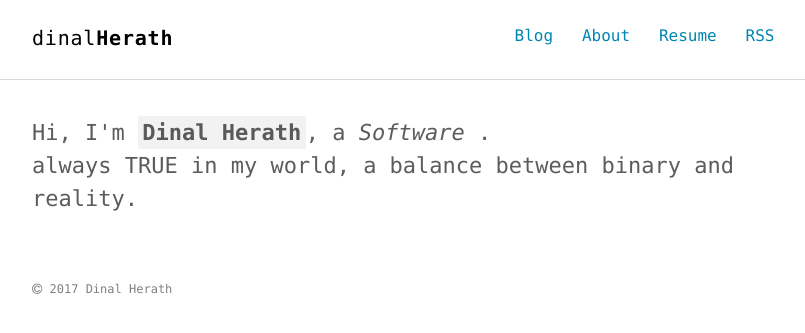
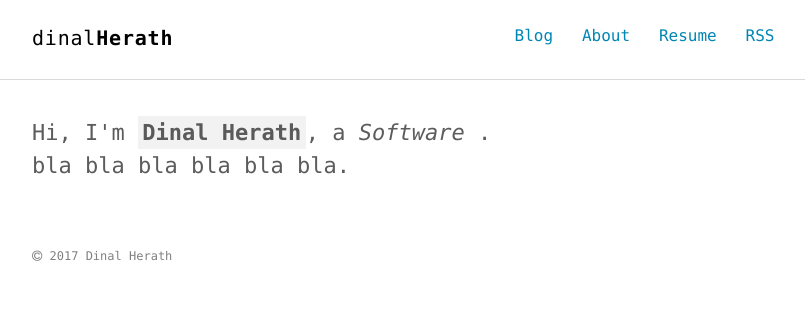
Before and after one commit to dherath/myWebsiteTheme, a Jekyll site: the page built from index.html, in a window 1280 px wide. Shown: the top 333 px of the page, without its empty margins (232-1037 px from the left). Built offline with Jekyll 4.4.1, drawn with Linux system fonts in a browser that asks for light colours.

Commit message:
changed intro description

```diff
--- a/_config.yml
+++ b/_config.yml
@@ -31,19 +31,19 @@ sass:
 author:
   name     : "Dinal Herath"
   job      : "Software "
-  bio      : " always TRUE in my world, a balance between binary and reality."
+  bio      : " bla bla bla bla bla bla."
   thumb    : /images/author.jpg
-  email    : hnrird@gmail.com
-  url      : http://heiswayi.github.io
-  github   : http://github.com/heiswayi
-  twitter  : http://twitter.com/HeiswayiNrird
-  facebook : https://www.facebook.com/heiswayi.nrird
-  linkedin : http://linkedin.com/in/nrird
+  email    : #hnrird@gmail.com
+  url      : #http://heiswayi.github.io
+  github   : #http://github.com/heiswayi
+  twitter  : #http://twitter.com/HeiswayiNrird
+  facebook : #https://www.facebook.com/heiswayi.nrird
+  linkedin : #http://linkedin.com/in/nrird
 
 # social settings
 og_locale: "en_US"
-twitter_card: "summary_large_image"
-twitter_site: "@HeiswayiNrird"
+#twitter_card: "summary_large_image"
+#twitter_site: "@HeiswayiNrird"
 
 gems:
   - bourbon
```
Also changed, not shown: 2 other files.
